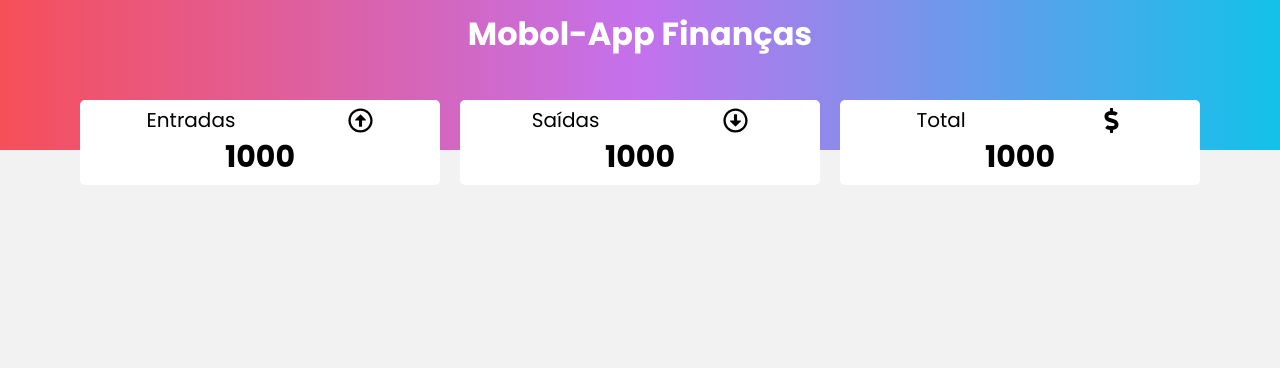
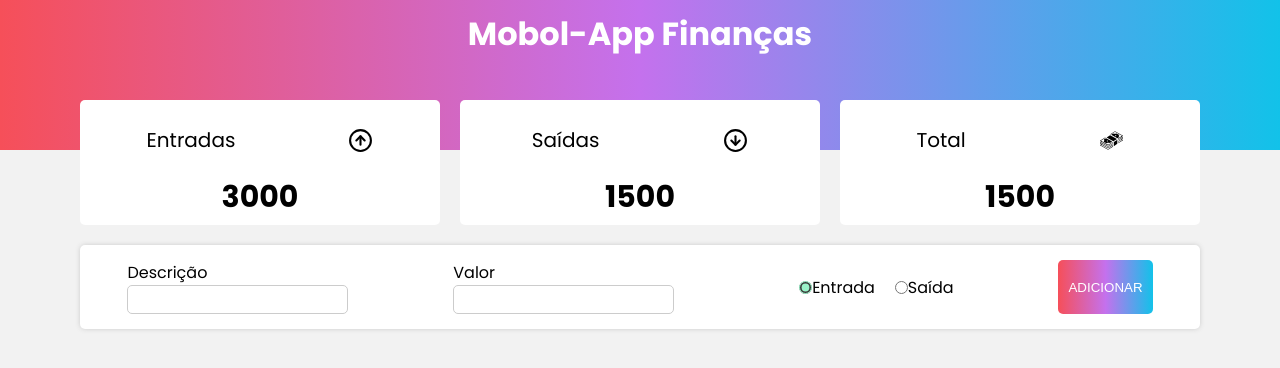
Before and after one commit to isvaldo-santos/controle-financeiro, a React (Create React App) app: page / in a window 1280 px wide. Shown: the top 368 px of the page. Built offline with nearby package versions, Linux system fonts and the light colour scheme.

Commit message:
Form e resumos (apenas visuais)

```diff
--- a/src/App.js
+++ b/src/App.js
@@ -2,6 +2,7 @@ import React from 'react';
 import Header from './components/Header'
 import Resume from './components/Resume/index';
 import Global from './styles/global';
+import Form from './components/Form';
 
 
 const App = () => {
@@ -9,6 +10,7 @@ const App = () => {
         <>
             <Header />
             <Resume />
+            <Form />
             <Global />
         </>
     );
--- /dev/null
+++ b/src/components/Form/index.js
@@ -0,0 +1,64 @@
+import React, { useState } from 'react';
+import * as C from './styles';
+
+const Form = () => {
+    const [desc, setDesc] = useState("");
+    const [amount, setAmount] = useState("");
+    const [isExpense, setExpense] = useState(false);
+
+    const handleSave = () => {
+        if (!desc || !amount) {
+            alert("Informe a descrição e o valor!");
+        } else if (amount < 1){
+            alert("O valor tem que ser positivo!");
+            return;
+        }
+    };
+
+
+    return (
+        <>
+            <C.Container>
+                <C.InputContent>
+                    <C.Label>Descrição</C.Label>
+                    <C.Input value={desc} onChange={(e) => setDesc(e.target.value)} />
+                </C.InputContent>
+
+                <C.InputContent>
+                    <C.Label>Valor</C.Label>
+                    <C.Input
+                        value={amount}
+                        type="number"
+                        onChange={(e) => setAmount(e.target.value)}
+                    />
+                </C.InputContent>
+
+                <C.RadioGroup>
+                    <C.Input
+                        type="radio"
+                        id="rIncome"
+                        defaultChecked
+                        nome="group1"
+                        onChange={() => setExpense(!isExpense)}
+                    />
+                    <C.Label htmlFor="rIncome">Entrada</C.Label>
+
+                    <C.Input
+                        type="radio"
+                        id="rExpenses"
+                        nome="group1"
+                        onChange={() => setExpense(!isExpense)}
+                    />
+                    <C.Label htmlFor="rExpenses">Saída</C.Label>
+                </C.RadioGroup>
+
+                <C.Button onClick={handleSave}>ADICIONAR</C.Button>
+
+
+
+            </C.Container>
+        </>
+    );
+};
+
+export default Form;
--- /dev/null
+++ b/src/components/Form/styles.js
@@ -0,0 +1,58 @@
+import styled from 'styled-components';
+
+export const Container = styled.div`
+    max-width: 1120px;
+    margin: 20px auto;
+    width: 98%;
+    background-color: #fff;
+    box-shadow: 0px 0px 5px #ccc;
+    border-radius: 5px;
+    display: flex;
+    gap: 10px;
+    justify-content: space-around;
+    padding: 15px 0px;
+
+    @media (max-width: 750px) {
+        display: grid;
+    }
+`;
+
+export const InputContent = styled.div`
+    display: flex;
+    flex-direction: column;
+`;
+
+export const Label = styled.label`
+
+`;
+
+export const Input = styled.input`
+   outline: none;
+   border-radius: 5px;
+   padding: 5px 10px;
+   font-size: 15px;
+   border: 1px solid #ccc;
+`;
+
+export const RadioGroup = styled.div`
+    display: flex;
+    align-items: center;
+
+    input {
+        margin-left: 20px;
+        accent-color: #99f2c8;
+        margin-top: 0;
+    }
+`;
+
+export const Button = styled.button`
+    padding: 5px 10px;
+    border: none;
+    border-radius: 5px;
+    cursor: pointer;
+    color: white;
+    background: #12c2e9;  /* fallback for old browsers */
+    background: -webkit-linear-gradient(to right, #f64f59, #c471ed, #12c2e9);  /* Chrome 10-25, Safari 5.1-6 */
+    background: linear-gradient(to right, #f64f59, #c471ed, #12c2e9); /* W3C, IE 10+/ Edge, Firefox 16+, Chrome 26+, Opera 12+, Safari 7+ */
+
+`;
--- a/src/components/Resume/index.js
+++ b/src/components/Resume/index.js
@@ -1,19 +1,19 @@
 import React from 'react';
 import ResumeItems from '../ResumeItems';
 import * as C from "./styles";
-import {
-    FaRegArrowAltCircleUp,
-    FaRegArrowAltCircleDown,
-    FaDollarSign,
-} from "react-icons/fa";
+import {FiArrowUpCircle} from 'react-icons/fi';
+import {FiArrowDownCircle} from 'react-icons/fi';
+import {GiMoneyStack} from 'react-icons/gi';
+
 
 
 const Resume = () => {
     return (
         <C.Container>
-            <ResumeItems title="Entradas" Icon={FaRegArrowAltCircleUp} />
-            <ResumeItems title="Saídas" Icon={FaRegArrowAltCircleDown} />
-            <ResumeItems title="Total" Icon={FaDollarSign} />
+            <ResumeItems title="Entradas" Icon={FiArrowUpCircle} value = "3000" />
+            <ResumeItems title="Saídas" Icon={FiArrowDownCircle} value = "1500" />
+            <ResumeItems title="Total" Icon={GiMoneyStack} value = "1500" />
+
         </C.Container>
     );
 };
--- a/src/components/ResumeItems/index.js
+++ b/src/components/ResumeItems/index.js
@@ -1,14 +1,14 @@
 import React from 'react';
 import * as C from "./styles";
 
-const ResumeItems = ({ title, Icon }) => {
+const ResumeItems = ({ title, Icon, value }) => {
     return (
         <C.Container>
             <C.Header>
                 <C.HeaderTitle>{title}</C.HeaderTitle>
                 <Icon />
             </C.Header>
-            <C.Total>1000</C.Total>
+            <C.Total>{value}</C.Total>
         </C.Container>
     );
 };
--- a/src/components/ResumeItems/styles.js
+++ b/src/components/ResumeItems/styles.js
@@ -32,6 +32,7 @@ export const Header = styled.header`
     justify-content: space-around;
     width: 100%;
     gap: 10px;
+    margin: 20px auto;
 
     svg {
         width: 25px;
```
Also changed, not shown: 1 other file (tests, documents, lock files or other folders).
